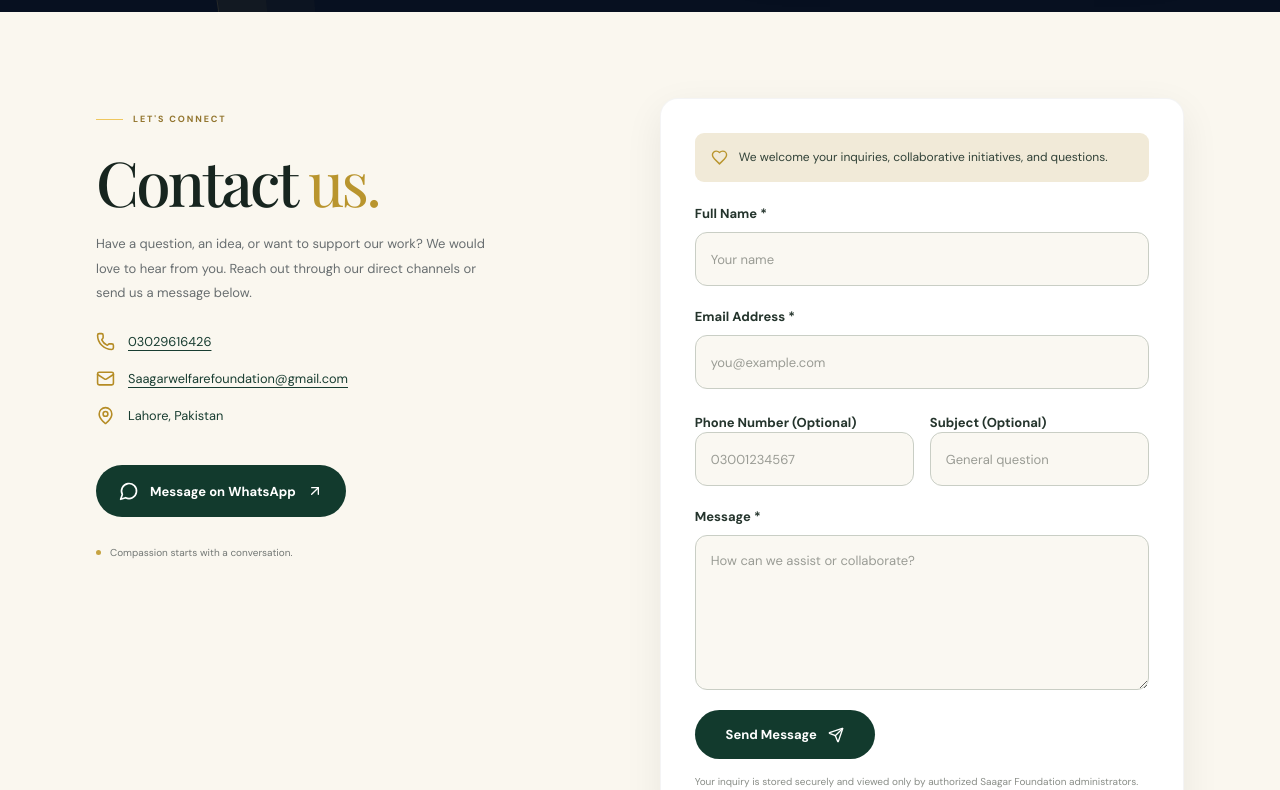
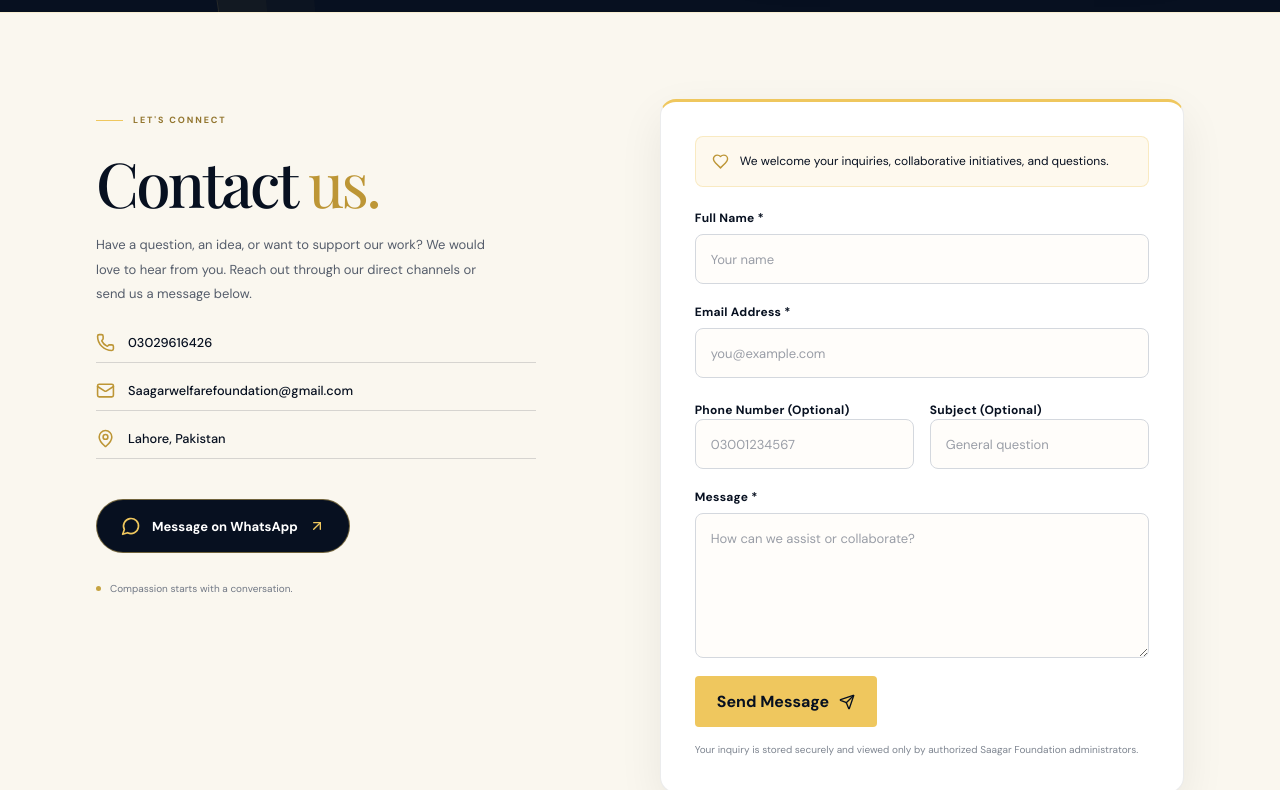
Before and after one commit to Haseebdev60/saagar-foundation, a React (Vite) app: page / in a window 1280 px wide. Shown: the part 4660-5450 px from the top of the page. Built offline with nearby package versions, Linux system fonts and the light colour scheme; no server answers.

Commit message:
fix: replace contact green styling with signature midnight navy and gold, enhance admin bearer auth

```diff
--- a/src/components/ContactFormSection.jsx
+++ b/src/components/ContactFormSection.jsx
@@ -128,26 +128,28 @@
         {submitStatus.success ? (
           <div
             style={{
-              padding: '28px 24px',
-              background: '#f2f8f4',
-              border: '1px solid #b8dfca',
+              padding: '36px 28px',
+              background: '#071020',
+              border: '1px solid #efc75e',
               borderRadius: '12px',
               textAlign: 'center',
+              color: '#fff',
+              boxShadow: '0 12px 35px rgba(7,16,32,0.25)',
             }}
           >
-            <CheckCircle2 size={44} style={{ color: '#1f7a4a', margin: '0 auto 14px' }} />
-            <h3 style={{ fontFamily: 'Playfair Display, serif', fontSize: '24px', color: '#133e29', margin: '0 0 10px' }}>
-              Message Received
+            <CheckCircle2 size={46} style={{ color: '#efc75e', margin: '0 auto 16px' }} />
+            <h3 style={{ fontFamily: 'Playfair Display, serif', fontSize: '26px', color: '#efc75e', margin: '0 0 10px' }}>
+              Message Delivered
             </h3>
-            <p style={{ fontSize: '13px', lineHeight: 1.7, color: '#315241', margin: '0 0 20px' }}>
+            <p style={{ fontSize: '13px', lineHeight: 1.8, color: '#e3e5ec', margin: '0 0 24px', maxWidth: '420px', marginLeft: 'auto', marginRight: 'auto' }}>
               {submitStatus.message}
             </p>
             <button
               type="button"
-              className="button button-dark"
+              className="button button-gold"
               onClick={() => setSubmitStatus({ success: false, message: '', error: '' })}
             >
-              Send Another Message
+              Send Another Inquiry
             </button>
           </div>
         ) : (
@@ -228,7 +230,7 @@
             )}
 
             <button
-              className="whatsapp-button form-submit"
+              className="form-submit"
               type="submit"
               disabled={isSubmitting}
               style={{ minWidth: '180px', cursor: isSubmitting ? 'not-allowed' : 'pointer', opacity: isSubmitting ? 0.8 : 1 }}
--- a/src/styles.css
+++ b/src/styles.css
@@ -123,33 +123,35 @@
 .account-field button:hover{background:#eee9d8}
 .copy-all{width:100%;margin-top:10px;justify-content:space-between;padding:15px}
 .account-disclaimer{text-align:center;color:#92949a;font-size:8px;margin:13px 0 0}
-.contact{display:grid;grid-template-columns:.88fr 1fr;gap:clamp(40px,8vw,115px);align-items:start;background:var(--ivory);padding-top:86px;padding-bottom:88px}
+.contact{display:grid;grid-template-columns:.88fr 1fr;gap:clamp(40px,8vw,115px);align-items:start;background:var(--ivory);padding-top:86px;padding-bottom:88px;border-top:1px solid rgba(239,199,94,.2)}
 .contact-details{padding:8px 0 0}
-.contact h2{font-size:clamp(46px,5vw,62px);margin:22px 0 18px;color:#17251f}
-.contact h2 em{color:#b9952e}
-.contact-intro{max-width:410px;color:#686e70;font-size:13px;line-height:1.9;margin:0 0 26px}
-.contact-direct{display:flex;align-items:center;gap:13px;max-width:440px;margin:0 0 18px;color:#183d31;font-size:clamp(12px,1vw,15px);text-decoration:underline;text-underline-offset:4px;overflow-wrap:anywhere}
-.contact-direct-icon{color:#b58c25;display:grid;place-items:center;flex-shrink:0}
-.contact-direct>span:nth-child(2){min-width:0;overflow-wrap:anywhere}
-.contact-direct-arrow{margin-left:auto;flex-shrink:0;color:#b58c25;opacity:0;transition:opacity .2s,transform .2s}
+.contact h2{font-size:clamp(46px,5vw,62px);margin:22px 0 18px;color:var(--navy)}
+.contact h2 em{color:#bd9636}
+.contact-intro{max-width:410px;color:#555d6b;font-size:13px;line-height:1.9;margin:0 0 26px}
+.contact-direct{display:flex;align-items:center;gap:13px;max-width:440px;margin:0 0 18px;color:var(--navy);font-size:clamp(12px,1vw,15px);text-decoration:none;border-bottom:1px solid rgba(7,16,32,.15);padding-bottom:10px;overflow-wrap:anywhere;transition:color .2s,border-color .2s}
+.contact-direct:hover{color:var(--gold-deep);border-color:var(--gold)}
+.contact-direct-icon{color:var(--gold-deep);display:grid;place-items:center;flex-shrink:0}
+.contact-direct>span:nth-child(2){min-width:0;overflow-wrap:anywhere;font-weight:500}
+.contact-direct-arrow{margin-left:auto;flex-shrink:0;color:var(--gold-deep);opacity:0;transition:opacity .2s,transform .2s}
 .contact-direct:hover .contact-direct-arrow{opacity:1;transform:translate(2px,-2px)}
-.whatsapp-button{display:inline-flex;align-items:center;justify-content:center;gap:11px;margin-top:19px;padding:16px 23px;border:0;border-radius:999px;background:#123a2d;color:#fff;font-size:13px;font-weight:700;transition:background .2s,transform .2s}
-.whatsapp-button:hover{background:#1b503e;transform:translateY(-2px)}
-.whatsapp-button svg{flex-shrink:0}
-.contact-signoff{display:flex;align-items:center;gap:9px;margin-top:29px;font-size:10px;color:#737875}
-.contact-form-card{background:#fff;border:1px solid rgba(9,18,35,.045);border-radius:18px;padding:clamp(22px,3vw,34px);box-shadow:0 12px 38px rgba(18,31,26,.07);width:100%;min-width:0}
-.form-notice{display:flex;align-items:center;gap:11px;padding:15px 16px;border-radius:9px;background:#f1ead8;color:#314238;font-size:12px;line-height:1.6;margin-bottom:23px}
-.form-notice svg{color:#b9952e;flex-shrink:0}
+.whatsapp-button{display:inline-flex;align-items:center;justify-content:center;gap:11px;margin-top:19px;padding:16px 24px;border:1px solid rgba(239,199,94,.45);border-radius:999px;background:var(--navy);color:#fff;font-size:13px;font-weight:700;transition:background .2s,transform .2s,border-color .2s,box-shadow .2s}
+.whatsapp-button:hover{background:#0e1b33;border-color:var(--gold);transform:translateY(-2px);box-shadow:0 8px 24px rgba(7,16,32,.25)}
+.whatsapp-button svg{color:var(--gold);flex-shrink:0}
+.contact-signoff{display:flex;align-items:center;gap:9px;margin-top:29px;font-size:10px;color:#717885}
+.contact-form-card{background:#fff;border:1px solid rgba(7,16,32,.08);border-top:3px solid var(--gold);border-radius:16px;padding:clamp(22px,3vw,34px);box-shadow:0 16px 45px rgba(7,16,32,.07);width:100%;min-width:0}
+.form-notice{display:flex;align-items:center;gap:11px;padding:15px 16px;border-radius:8px;background:rgba(239,199,94,.1);border:1px solid rgba(239,199,94,.3);color:var(--navy);font-size:12px;line-height:1.6;margin-bottom:23px}
+.form-notice svg{color:var(--gold-deep);flex-shrink:0}
 .contact-form-card form{display:flex;flex-direction:column;align-items:stretch}
-.contact-form-card label{font-size:13px;font-weight:700;color:#24342c;margin:0 0 10px}
-.contact-form-card input,.contact-form-card textarea{width:100%;border:1px solid #c9cec5;border-radius:12px;background:#faf8f2;padding:14px 15px;color:#17251f;font:inherit;font-size:13px;outline:none;transition:border-color .2s,box-shadow .2s;margin-bottom:22px}
-.contact-form-card input{height:54px}
-.contact-form-card textarea{min-height:155px;resize:vertical;line-height:1.65}
-.contact-form-card input::placeholder,.contact-form-card textarea::placeholder{color:#9a9c95}
-.contact-form-card input:focus,.contact-form-card textarea:focus{border-color:#b9952e;box-shadow:0 0 0 3px rgba(185,149,46,.12)}
-.form-submit{align-self:flex-start;margin-top:-2px;min-width:160px}
-.form-feedback{margin:16px 0 0;padding:12px 14px;border-left:3px solid #b9952e;background:#f6f0e2;color:#344438;font-size:12px;line-height:1.7}
-.form-disclaimer{text-align:left;color:#898d87;font-size:10px;line-height:1.6;margin:15px 0 0}
+.contact-form-card label{font-size:12px;font-weight:700;color:var(--navy);margin:0 0 8px;letter-spacing:.02em}
+.contact-form-card input,.contact-form-card textarea{width:100%;border:1px solid #d4d8de;border-radius:8px;background:#fffdfa;padding:14px 15px;color:var(--navy);font:inherit;font-size:13px;outline:none;transition:border-color .2s,box-shadow .2s;margin-bottom:20px}
+.contact-form-card input{height:50px}
+.contact-form-card textarea{min-height:145px;resize:vertical;line-height:1.65}
+.contact-form-card input::placeholder,.contact-form-card textarea::placeholder{color:#9a9ea7}
+.contact-form-card input:focus,.contact-form-card textarea:focus{border-color:var(--gold-deep);box-shadow:0 0 0 3px rgba(189,150,54,.15)}
+.form-submit{align-self:flex-start;margin-top:-2px;min-width:180px;border-radius:4px;background:var(--gold);color:var(--navy);border:0;font-weight:700;padding:15px 22px;display:inline-flex;align-items:center;justify-content:center;gap:10px;cursor:pointer;transition:background .2s,transform .2s}
+.form-submit:hover{background:#ffdf82;transform:translateY(-2px)}
+.form-feedback{margin:16px 0 0;padding:12px 14px;border-left:3px solid var(--gold);background:#f6f0e2;color:var(--navy);font-size:12px;line-height:1.7}
+.form-disclaimer{text-align:left;color:#7e8590;font-size:10px;line-height:1.6;margin:15px 0 0}
 .footer{background:#050a13;color:white;padding:47px max(7.5%,calc((100vw - 1160px)/2)) 18px}
 .footer-main{display:grid;grid-template-columns:1.1fr .7fr 1fr .3fr;gap:30px;padding-bottom:38px}
 .footer-brand .brand{width:133px;height:74px;margin-bottom:4px}
```
Also changed, not shown: src/pages/admin/AdminDashboard.jsx (+57 -3 lines), src/services/api.js (+46 -11 lines).
